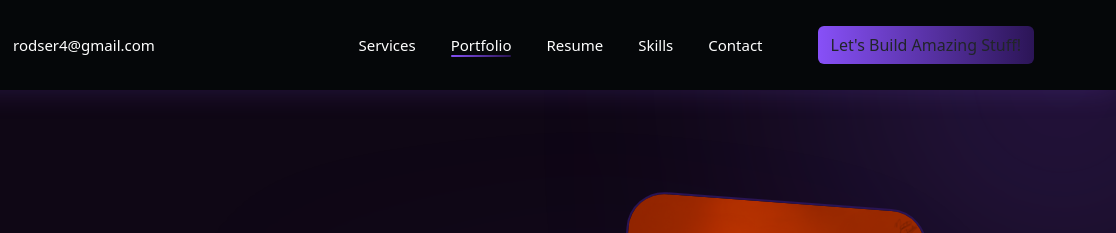
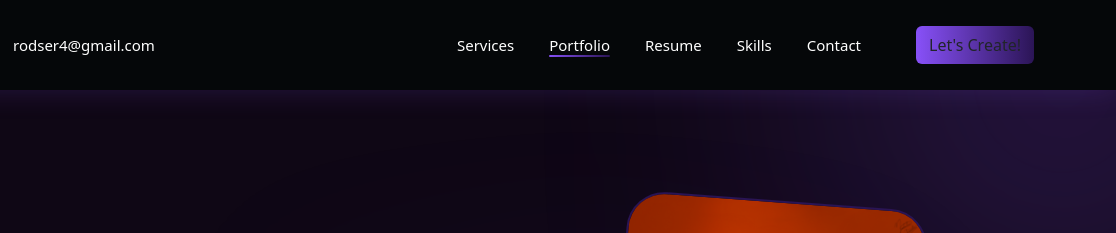
Before and after one commit to RodCaba/rcaballero2024, a website with bundled scripts: page Template/index.html in a window 1280 px wide. Shown: the top 233 px of the page, 164-1280 px from the left. Built offline with nearby package versions, Linux system fonts and the light colour scheme; a web font is replaced by a local one.

Commit message:
Change button to shorter

```diff
--- a/Template/index.html
+++ b/Template/index.html
@@ -100,7 +100,7 @@
 							</nav>
 						</div>
 						<div class="header-button">
-							<a href="#" class="btn tj-btn-primary">Let&apos;s build amazing stuff!</a>
+							<a href="#" class="btn tj-btn-primary">Let&apos;s create!</a>
 						</div>
 						<div class="menu-bar d-lg-none">
 							<button>
@@ -145,7 +145,7 @@
 						</div>
 
 						<div class="header-button">
-							<a href="#" class="btn tj-btn-primary">Let&apos;s build amazing stuff!</a>
+							<a href="#" class="btn tj-btn-primary">Let&apos;s create!</a>
 						</div>
 
 						<div class="menu-bar d-lg-none">
```
